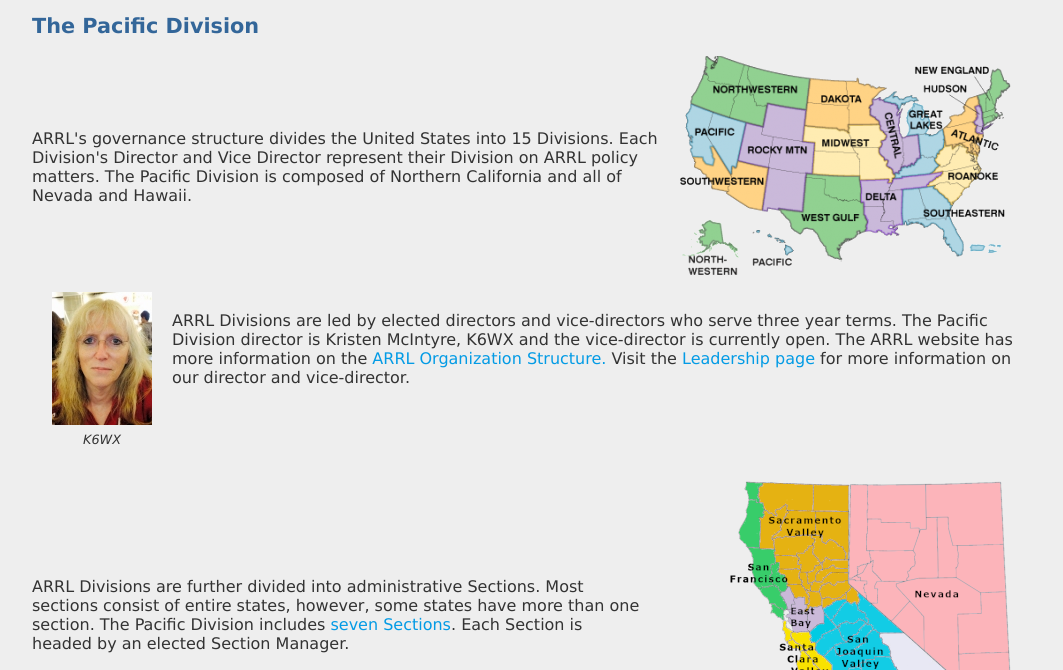
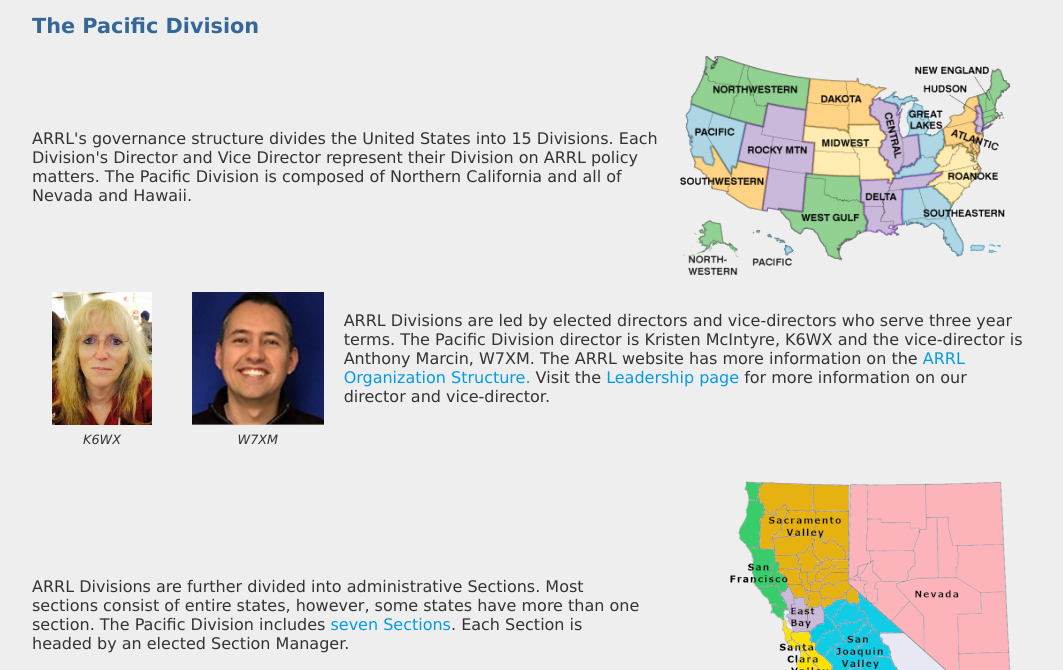
Before and after one commit to gcook17/PacDivSite, a plain HTML site: page index.html in a window 1280 px wide. Shown: the part 130-800 px from the top of the page, without its empty margins (108-1171 px from the left). Drawn offline with Linux system fonts and the light colour scheme; a script that the page names is missing.

Commit message:
Update missing info about vice-director

```diff
--- a/index.html
+++ b/index.html
@@ -48,6 +48,11 @@
                 <figcaption>K6WX</figcaption>
             </figure>
 
+            <figure class="frontpagepicleft">
+                <img src="images/W7XM.png" alt="Anthony Marcin, W7XM" height="133"/>
+                <figcaption>W7XM</figcaption>
+            </figure>
+
 <!--
             <figure class="frontpagepicleft" >
                 <img src="images/K6WX.jpg" alt="Kristen McIntyre, K6WX"/>
@@ -55,7 +60,7 @@
             </figure>
 -->
 
-            <br><p>ARRL Divisions are led by elected directors and vice-directors who serve three year terms.  The Pacific Division director is Kristen McIntyre, K6WX and the vice-director is currently open.  The ARRL website has more information on the <a target="_blank" title=" ARRL Organization Structure " href="http://www.arrl.org/organization-structure">ARRL Organization Structure.</a>  Visit the <a href="/leadership.html">Leadership page</a> for more information on our director and vice-director.
+            <br><p>ARRL Divisions are led by elected directors and vice-directors who serve three year terms.  The Pacific Division director is Kristen McIntyre, K6WX and the vice-director is Anthony Marcin, W7XM.  The ARRL website has more information on the <a target="_blank" title=" ARRL Organization Structure " href="http://www.arrl.org/organization-structure">ARRL Organization Structure.</a>  Visit the <a href="/leadership.html">Leadership page</a> for more information on our director and vice-director.
             </p>
         </div>
 
```
